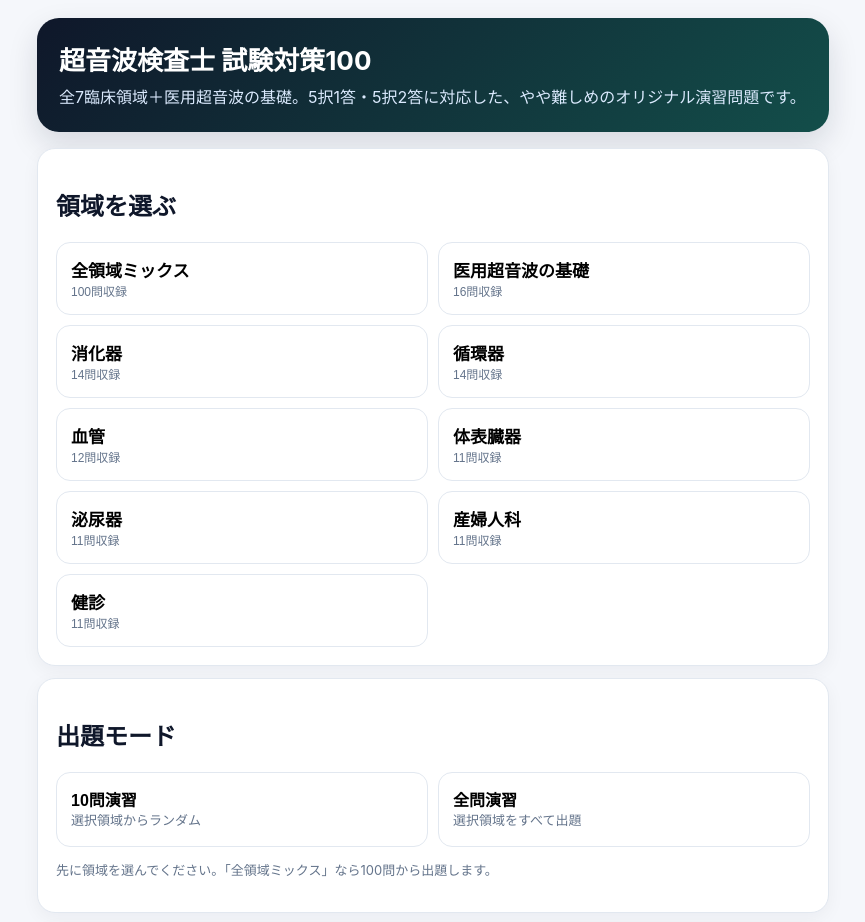
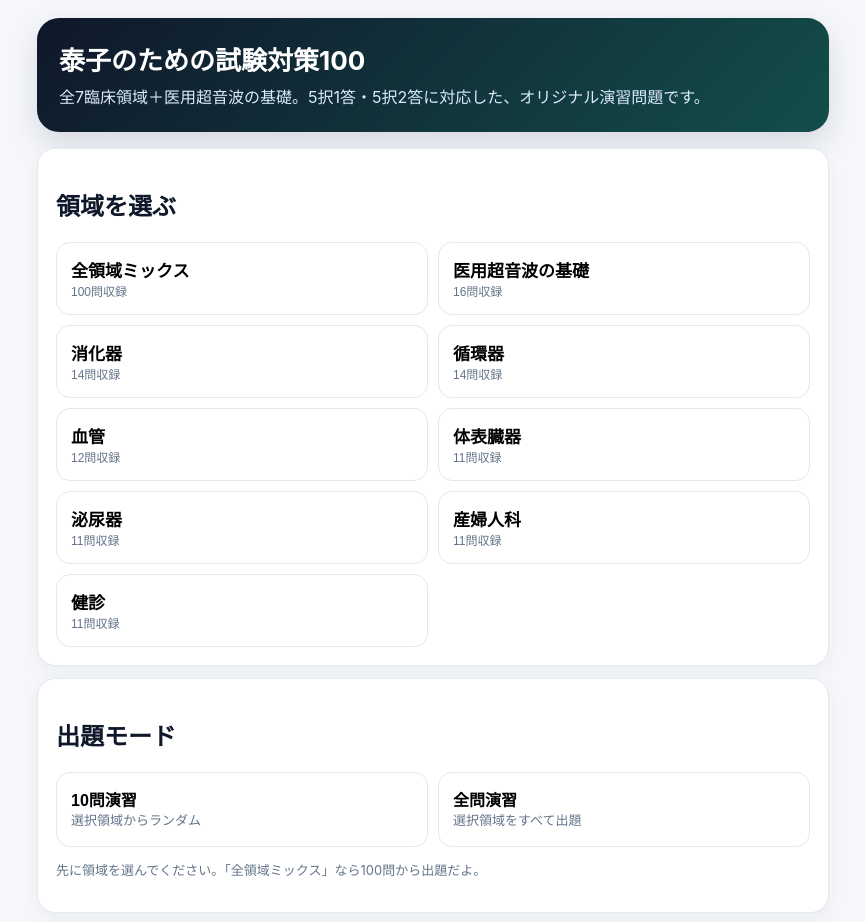
Before and after one commit to masateru99fujimoto-creator/ultrasound-exam, a plain HTML site: page index.html in a window 1280 px wide. Shown: the top 922 px of the page, without its empty margins (207-1072 px from the left). Drawn offline with Linux system fonts and the light colour scheme.

Commit message:
Update index.html

```diff
--- a/index.html
+++ b/index.html
@@ -4,7 +4,7 @@
 <meta charset="utf-8">
 <meta name="viewport" content="width=device-width,initial-scale=1,viewport-fit=cover">
 <meta name="theme-color" content="#0f172a">
-<title>超音波検査士 試験対策100</title>
+<title>泰子のための試験対策100</title>
 <style>
 :root{--bg:#f5f7fb;--card:#fff;--text:#0f172a;--muted:#64748b;--line:#e2e8f0;--ok:#166534;--ng:#b91c1c;--accent:#0f766e}
 *{box-sizing:border-box}body{margin:0;font-family:-apple-system,BlinkMacSystemFont,"Segoe UI","Hiragino Sans","Noto Sans JP",sans-serif;background:var(--bg);color:var(--text)}
@@ -19,8 +19,8 @@ h1{font-size:26px;margin:0 0 7px}.hero p{margin:0;color:#dbeafe;line-height:1.65
 <body>
 <div class="wrap">
 <section class="hero">
-<h1>超音波検査士 試験対策100</h1>
-<p>全7臨床領域＋医用超音波の基礎。5択1答・5択2答に対応した、やや難しめのオリジナル演習問題です。</p>
+<h1>泰子のための試験対策100</h1>
+<p>全7臨床領域＋医用超音波の基礎。5択1答・5択2答に対応した、オリジナル演習問題です。</p>
 </section>
 
 <section id="home">
@@ -34,7 +34,7 @@ h1{font-size:26px;margin:0 0 7px}.hero p{margin:0;color:#dbeafe;line-height:1.65
 <button class="modebtn" data-n="10"><b>10問演習</b><br><span class="small">選択領域からランダム</span></button>
 <button class="modebtn" data-n="999"><b>全問演習</b><br><span class="small">選択領域をすべて出題</span></button>
 </div>
-<p class="small">先に領域を選んでください。「全領域ミックス」なら100問から出題します。</p>
+<p class="small">先に領域を選んでください。「全領域ミックス」なら100問から出題だよ。</p>
 </div>
 <div class="card">
 <h2>学習記録</h2>
```
